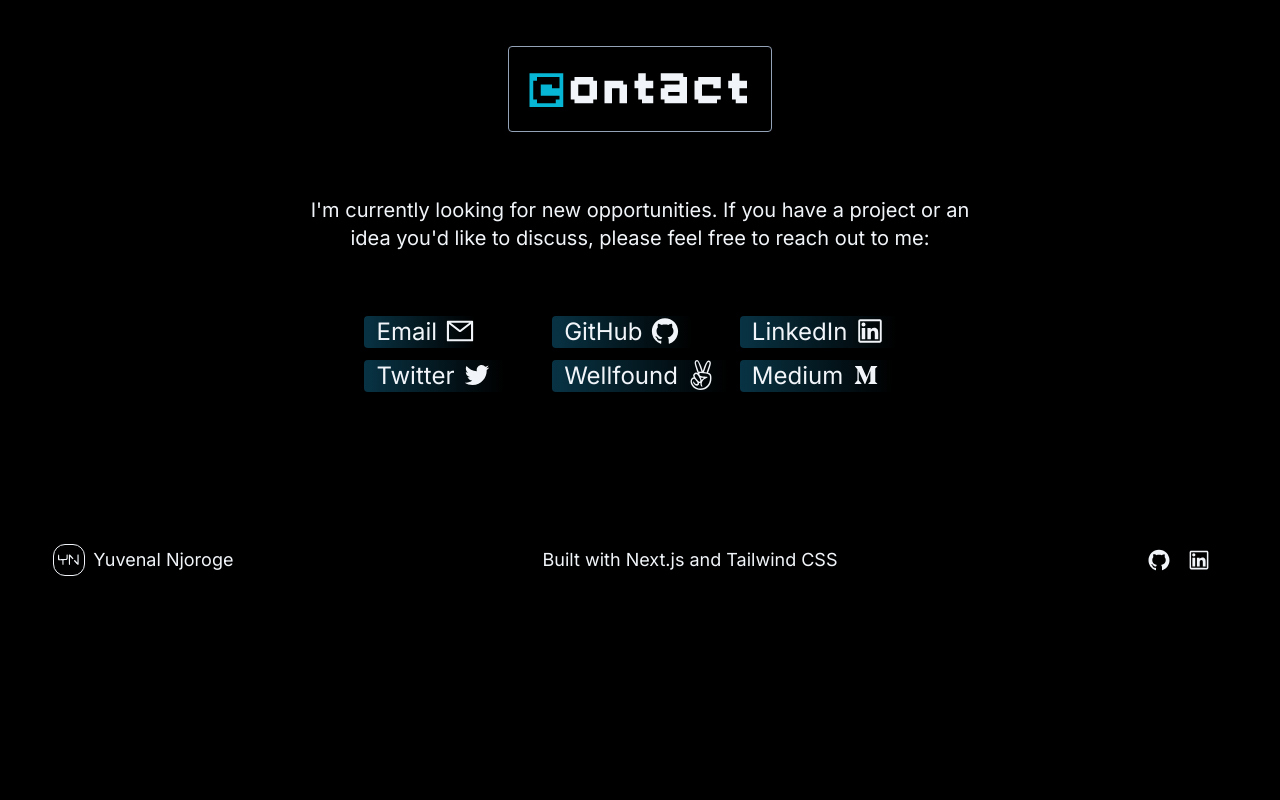
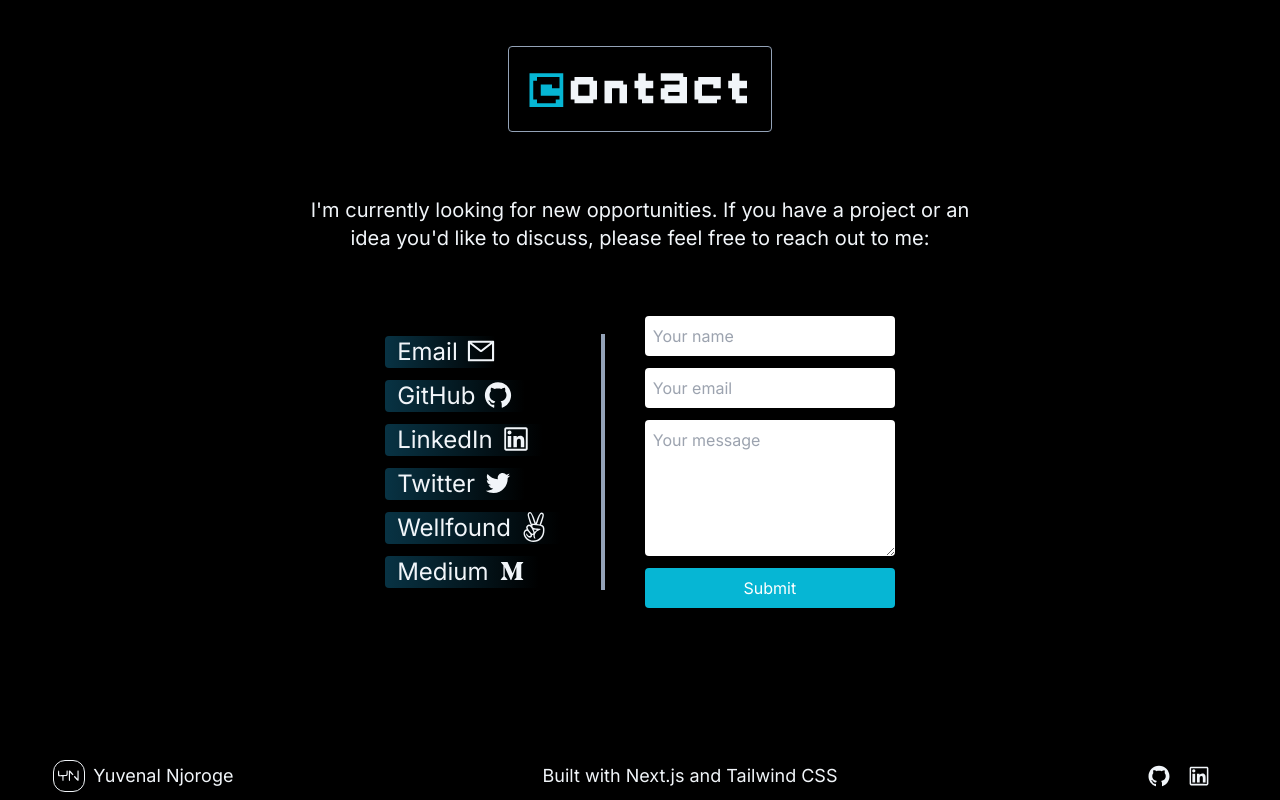
Before and after one commit to yuvenalmash/next-portfolio, a Next.js app: page / in a window 1280 px wide. Shown: the part 3221-4021 px from the top of the page. Before the commit the page ends 3805 px from the top, so only its background shows below. Built offline with nearby package versions, Linux system fonts and the light colour scheme.

Commit message:
Add form to contact section

```diff
--- a/components/contact.js
+++ b/components/contact.js
@@ -1,4 +1,5 @@
 import React from "react";
+import ContactForm from "./contactForm";
 import { socialLinks } from "./portfolioData";
 import { AiOutlineMail, AiOutlineGithub, AiOutlineLinkedin, AiOutlineTwitter, AiOutlineMedium } from "react-icons/ai";
 import { SiAngellist } from "react-icons/si";
@@ -20,8 +21,9 @@
       <p className="text-xl text-center mb-16 max-w-2xl">
         I&apos;m currently looking for new opportunities. If you have a project or an idea you&apos;d like to discuss, please feel free to reach out to me:
       </p>
+      <div className="flex flex-col md:flex-row justify-center items-center gap-10">
         <div className="container mx-auto w-fit">
-        <div className="grid grid-cols-1 md:grid-cols-2 lg:grid-cols-3 gap-3">
+          <div className="grid grid-cols-1 gap-3">
             <div className="contact-item rounded shadow-lg w-fit pl-3">
               <div className="flex">
                 <a href={`mailto:${socialLinks.Email}`} className="flex w-full justify-center gap-2 transition-all duration-300 ease-in-out hover:scale-125 hover:text-teal-500">
@@ -43,6 +45,11 @@
             ))}
           </div>
         </div>
+        {/* line divider */}
+        <div className="hidden md:block w-1 h-64  bg-slate-400"></div>
+        <div className="md:hidden h-1 w-3/4 bg-slate-400"></div>
+        <ContactForm />
+      </div>
     </div>
   );
 };
```
Lines whose indentation alone changed are shown as unchanged.
